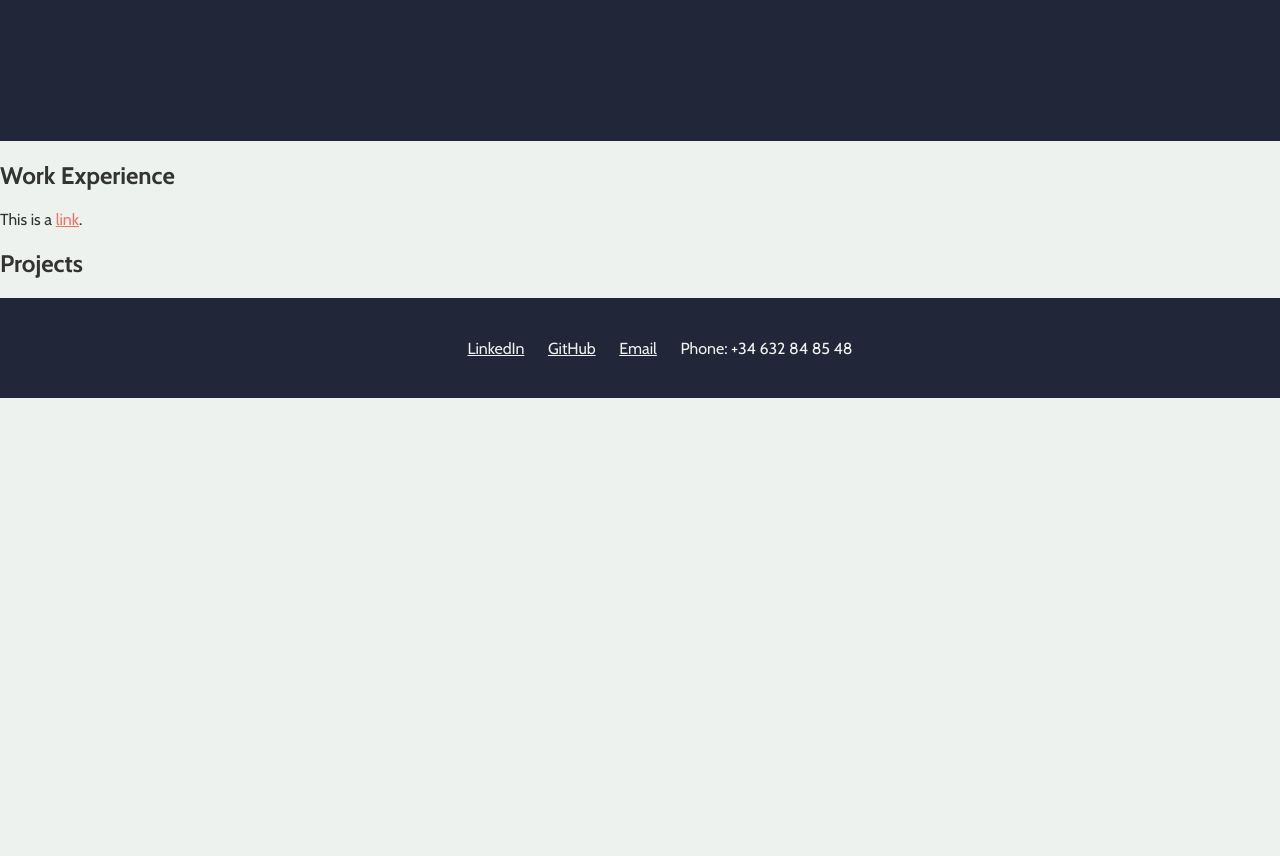
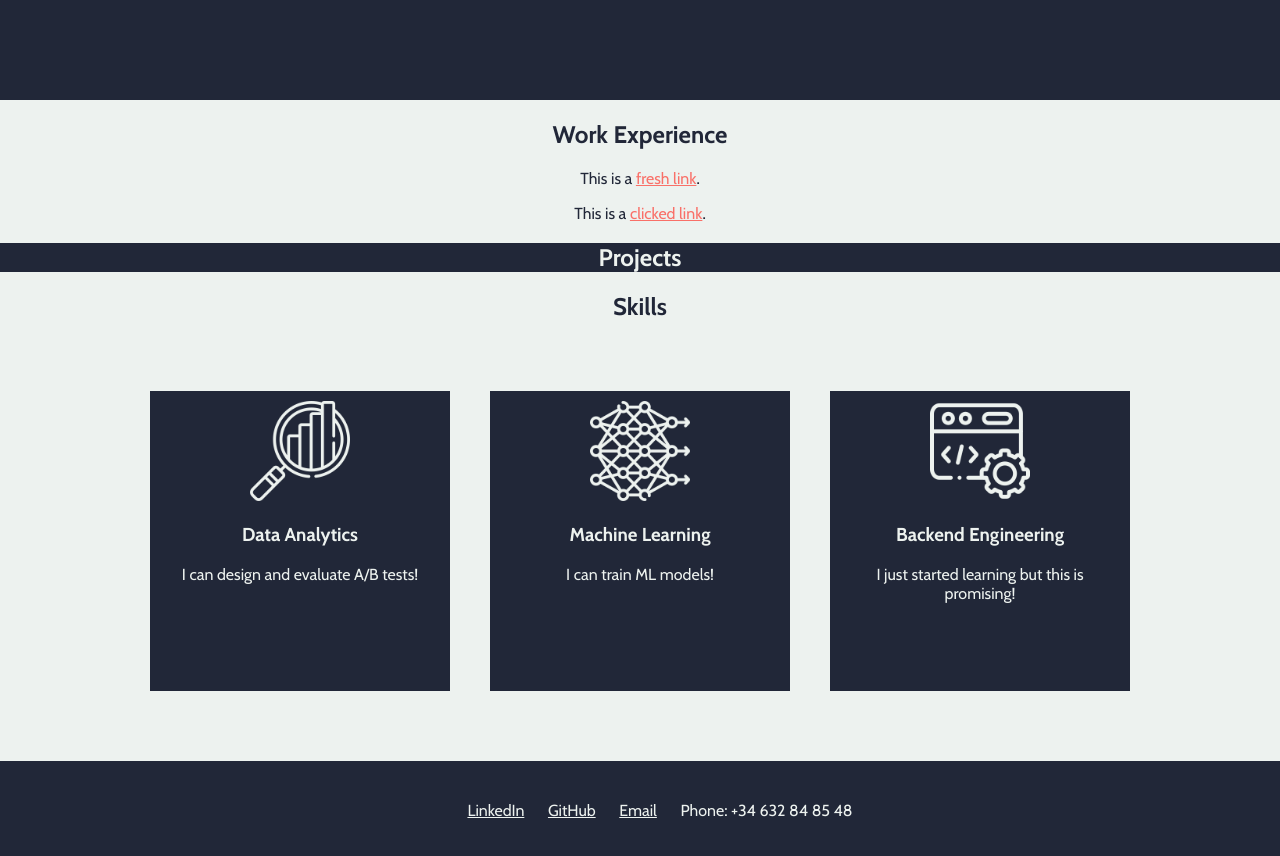
Before and after one commit to pavlo-seimskyi/pavlo-seimskyi.github.io, a plain HTML site: page index.html in a window 1280 px wide. Shown: the part 680-1536 px from the top of the page. Before the commit the page ends 1078 px from the top, so only its background shows below. Drawn offline with nearby package versions, Linux system fonts and the light colour scheme.

Commit message:
feat: add skills containers (#3)

```diff
--- a/index.html
+++ b/index.html
@@ -8,7 +8,7 @@
         <link href="https://fonts.googleapis.com/css2?family=Cabin:ital,wght@0,400;0,500;0,700;1,400&display=swap" rel="stylesheet">
     </head>
     <body>
-        <header>
+        <header class="bg-dark">
             <!-- menu -->
             <nav>
                 <ul>
@@ -20,23 +20,41 @@
         </header>
         <main>
             <!-- intro-banner -->
-            <div class="intro-banner">
+            <section class="intro-banner bg-dark">
                 <h1>Hi! I'm Pavlo, and I am a Software Engineer</h1>
-            </div>
+            </section>
 
             <!-- work-experience -->
-            <div class="work-experience" id="work-experience">
+            <section class="work-experience bg-light" id="work-experience">
                 <h2>Work Experience</h2>
-                <p>This is a <a href="">link</a>.</p>
-            </div>
+                <p>This is a <a href="https://fresh.com" target="_blank">fresh link</a>.</p>
+                <p>This is a <a href="https://clicked.com" target="_blank">clicked link</a>.</p>
+            </section>
             <!-- projects -->
-            <div class="projects" id="projects">
+            <section class="projects bg-dark" id="projects">
                 <h2>Projects</h2>
-            </div>
+            </section>
             <!-- skills -->
-            <div class="skills" id="skills">
-
-            </div>
+            <section class="skills bg-light" id="skills">
+                <h2>Skills</h2>
+                <div class="container">
+                    <div class="box bg-dark">
+                        <img src="./resources/icons/data-analytics.png" width="100px"/>
+                        <h3>Data Analytics</h3>
+                        <p>I can design and evaluate A/B tests!</p>
+                    </div>
+                    <div class="box bg-dark">
+                        <img src="./resources/icons/machine-learning.png" width="100px"/>
+                        <h3>Machine Learning</h3>
+                        <p>I can train ML models!</p>
+                    </div>
+                    <div class="box bg-dark">
+                        <img src="./resources/icons/backend.png" width="100px"/>
+                        <h3>Backend Engineering</h3>
+                        <p>I just started learning but this is promising!</p>
+                    </div>
+                </div>
+            </section>
         </main>
         <footer>
             <!-- contact -->
--- a/resources/css/index.css
+++ b/resources/css/index.css
@@ -7,15 +7,21 @@
 
 /* Common style */
 
+* {
+    box-sizing: border-box;
+}
+
 body {
+
     font-family: 'Cabin', sans-serif;
+    text-align: center;
     background-color: #EDF2EF;
     color: #333333;
     margin: 0;
 }
 
 a {
-    color: #57C4E5;
+    color: #F97068;
     cursor: pointer;
     text-decoration: underline;
 }
@@ -25,16 +31,53 @@ a:hover {
 }
 
 a:visited {
-    color: #F97068;
+    color: #d8aaa8;
+}
+
+/* Containers and boxes */
+
+.container {
+    /* height: 150px; */
+    margin: 50px auto;
+    /* width: 100%; */
+    display: flex;
+    flex-wrap: wrap;
+    /* align vertically within the same row */
+    align-items: center;
+    /* align horizontally */
+    align-content: center;
+    /* align vertically within container */
+    justify-content: center;
+}
+
+.box {
+    display: inline-block;
+    margin: 20px;
+    padding: 10px;
+}
+
+/* Background styles */
+
+.bg-dark {
+    background-color: #212738;
+    color: #EDF2EF;
+}
+
+.bg-light {
+    background-color: #EDF2EF;
+    color: #212738;
 }
 
 /* Header */
 header {
+    top: 0;
+    left: 0;
+    width: 100%;
+    height: 80px;
+    position: fixed;
     display: grid;
     place-items: center;
-    background-color: #212738;
-    height: 100px;
-    width: 100%;
+    box-shadow: 0 4px 5px rgba(0, 0, 0, 0.2);
 }
 
 header a {
@@ -66,6 +109,11 @@ header nav ul li:hover {
     background-color: #383F53;
 }
 
+/* Main */
+main {
+    margin-top: 80px;
+}
+
 /* Intro banner */
 .intro-banner {
     background-color: #212738;
@@ -84,6 +132,17 @@ h1 {
 
 /* Skills */
 
+.skills .container {
+    /* margin: 50px auto; */
+    width: 100%;
+}
+
+.skills .box {
+    width: 300px;
+    height: 300px;
+    /* max-width: 300px;
+    max-height: 300px; */
+}
 
 /* Footer */
 footer {
```
Also changed, not shown: resources/icons/backend.png (added), resources/icons/data-analytics.png (added), resources/icons/machine-learning.png (added).
